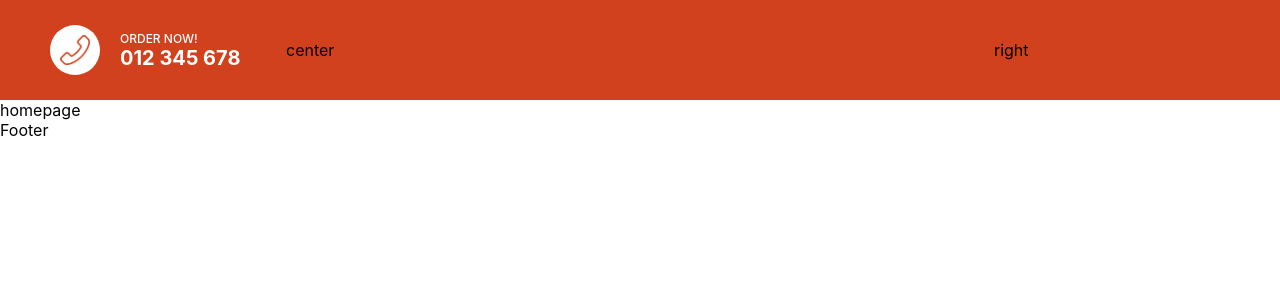
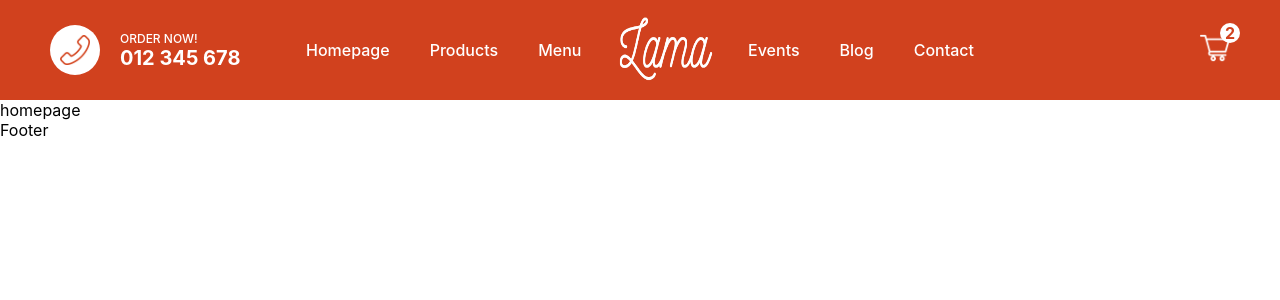
Before and after one commit to Alan-N-Pereira/Pizzetta, a Next.js app: page / in a window 1280 px wide. Shown: the top 300 px of the page. Built offline with nearby package versions, Linux system fonts and the light colour scheme.

Commit message:
Update Navbar component

```diff
--- a/component/Navbar.jsx
+++ b/component/Navbar.jsx
@@ -12,8 +12,23 @@
           <div className={styles.text}>012 345 678</div>
         </div>
       </div>
-      <div className={styles.item}>center</div>
-      <div className={styles.item}>right</div>
+      <div className={styles.item}>
+        <ul className={styles.list}>
+          <li className={styles.listItem}>Homepage</li>
+          <li className={styles.listItem}>Products</li>
+          <li className={styles.listItem}>Menu</li>
+          <Image src='/img/logo.png' alt='' width='160px' height='96px' />
+          <li className={styles.listItem}>Events</li>
+          <li className={styles.listItem}>Blog</li>
+          <li className={styles.listItem}>Contact</li>
+        </ul>
+      </div>
+      <div className={styles.item}>
+        <div className={styles.cart}>
+          <Image src='/img/cart.png' alt='' width='30px' height='30px' />
+          <div className={styles.counter}>2</div>
+        </div>
+      </div>
     </div>
   )
 }
--- a/styles/Navbar.module.css
+++ b/styles/Navbar.module.css
@@ -17,6 +17,10 @@
 
 .item:nth-child(2) {
 	flex: 3;
+}
+
+.item:last-child {
+	justify-content: flex-end;
 }
 
 .callButton {
@@ -41,3 +45,36 @@
 	font-size: 20px;
 	font-weight: bold;
 }
+
+.list {
+	padding: 0;
+	display: flex;
+	align-items: center;
+	list-style: none;
+	color: white;
+}
+
+.listItem {
+	margin: 20px;
+	font-weight: 500;
+}
+
+.cart {
+	position: relative;
+}
+
+.counter {
+	position: absolute;
+	top: -10px;
+	right: -10px;
+	width: 20px;
+	height: 20px;
+	border-radius: 50%;
+	background-color: white;
+	padding: 3px;
+	display: flex;
+	justify-content: center;
+	align-items: center;
+	font-weight: bold;
+	color: #d1411e;
+}
```
